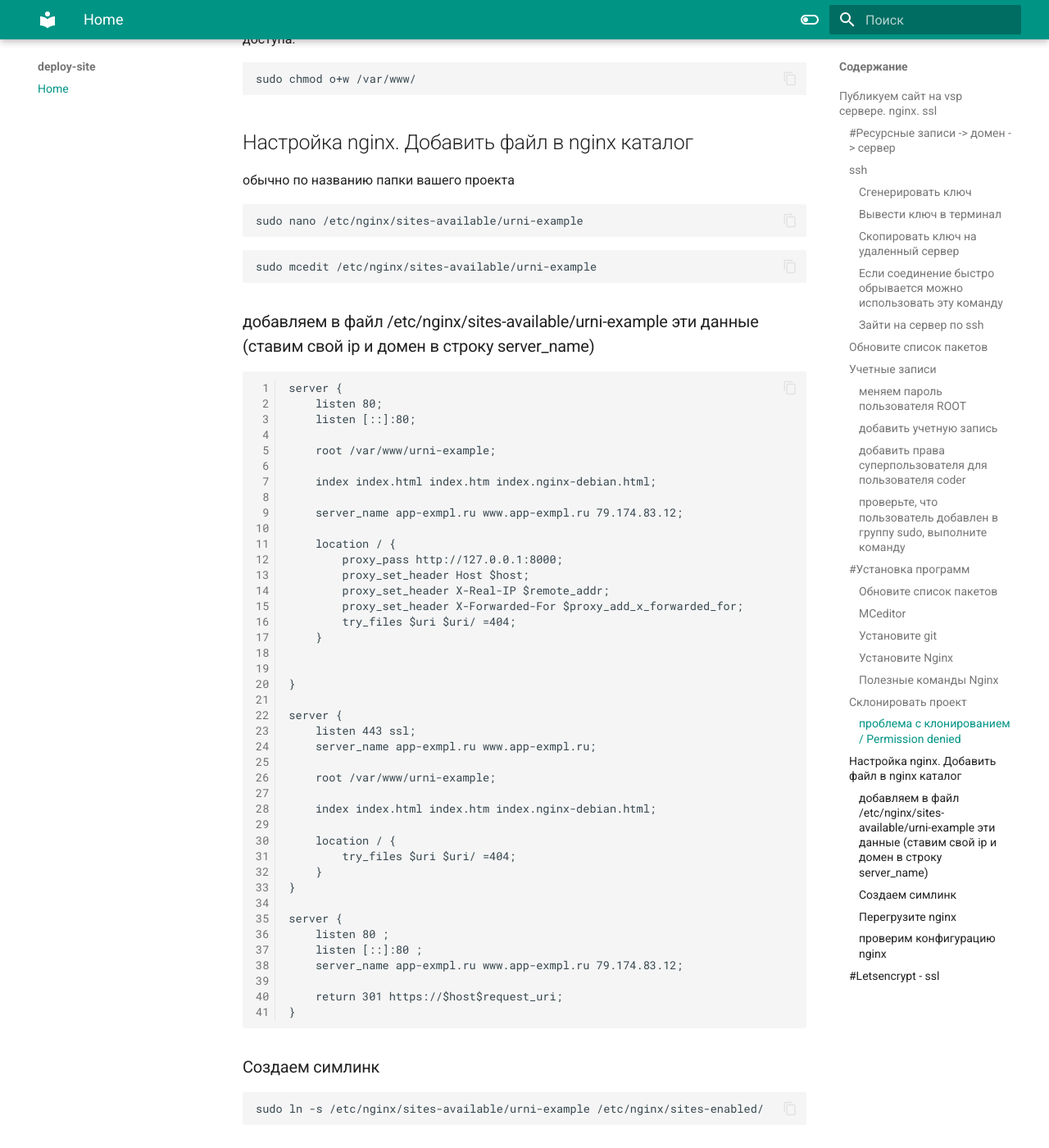
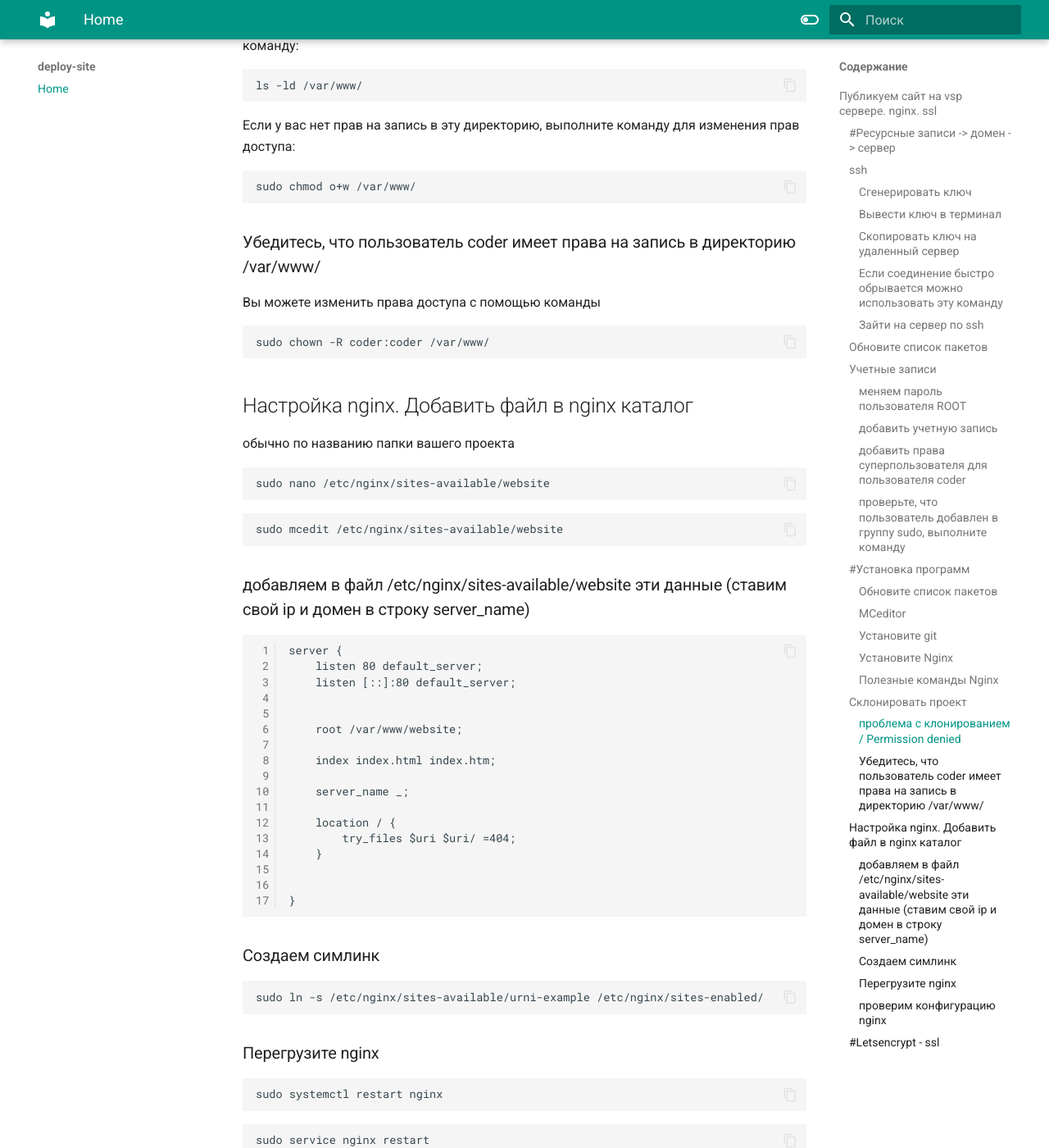
Before and after one commit to pavelcity/deploy-site-to-vpsserver-nginx, an MkDocs documentation site: the page built from docs/index.md, in a window 1280 px wide and 1400 px high, scrolled down 4745 px. Shown: the whole window at 82% size. Built offline with MkDocs 1.6.1 and Material for MkDocs 9.7.7, drawn with Linux system fonts in a browser that asks for light colours; some of the changed text lies outside the part shown.

Commit message:
many fix

````diff
--- a/docs/index.md
+++ b/docs/index.md
@@ -169,6 +169,10 @@ git clone gitLink
 git clone git@github.com:pavelcity/furni-example.git
 ```
 
+* `или в папке www сделать папку website` - и после команды git clone link поставить точку (через пробел).
+```
+git clone git@github.com:pavelcity/furni-example.git .
+```
 
 
 ### проблема с клонированием / Permission denied
@@ -186,6 +190,12 @@ ls -ld /var/www/
 sudo chmod o+w /var/www/
 ```
 
+### Убедитесь, что пользователь coder имеет права на запись в директорию /var/www/
+Вы можете изменить права доступа с помощью команды
+```
+sudo chown -R coder:coder /var/www/
+```
+
 
 
 
@@ -193,56 +203,32 @@ sudo chmod o+w /var/www/
 ## Настройка nginx.	Добавить файл в nginx каталог
 обычно по названию папки вашего проекта
 ```
-sudo nano /etc/nginx/sites-available/urni-example
+sudo nano /etc/nginx/sites-available/website
 ```
 ```
-sudo mcedit /etc/nginx/sites-available/urni-example
+sudo mcedit /etc/nginx/sites-available/website
 ```
 
 
-### добавляем в файл /etc/nginx/sites-available/urni-example эти данные (ставим свой ip и домен в строку server_name)
+### добавляем в файл /etc/nginx/sites-available/website эти данные (ставим свой ip и домен в строку server_name)
 ``` linenums="1"
 
 server {
-    listen 80;
-    listen [::]:80;
-
-    root /var/www/urni-example;
-
-    index index.html index.htm index.nginx-debian.html;
-
-    server_name app-exmpl.ru www.app-exmpl.ru 79.174.83.12;
-
-    location / {
-        proxy_pass http://127.0.0.1:8000;
-        proxy_set_header Host $host;
-        proxy_set_header X-Real-IP $remote_addr;
-        proxy_set_header X-Forwarded-For $proxy_add_x_forwarded_for;
-        try_files $uri $uri/ =404;
-    }
+	listen 80 default_server;
+	listen [::]:80 default_server;
 
 
-}
+	root /var/www/website;
 
-server {
-    listen 443 ssl;
-    server_name app-exmpl.ru www.app-exmpl.ru;
+	index index.html index.htm;
 
-    root /var/www/urni-example;
+	server_name _;
 
-    index index.html index.htm index.nginx-debian.html;
+	location / {
+		try_files $uri $uri/ =404;
+	}
 
-    location / {
-        try_files $uri $uri/ =404;
-    }
-}
 
-server {
-    listen 80 ;
-    listen [::]:80 ;
-    server_name app-exmpl.ru www.app-exmpl.ru 79.174.83.12;
-
-    return 301 https://$host$request_uri;
 }
 
 
@@ -258,6 +244,9 @@ sudo ln -s /etc/nginx/sites-available/urni-example /etc/nginx/sites-enabled/
 ### Перегрузите nginx
 ```
 sudo systemctl restart nginx
+```
+```
+sudo service nginx restart
 ```
 
 ### проверим конфигурацию nginx
````
